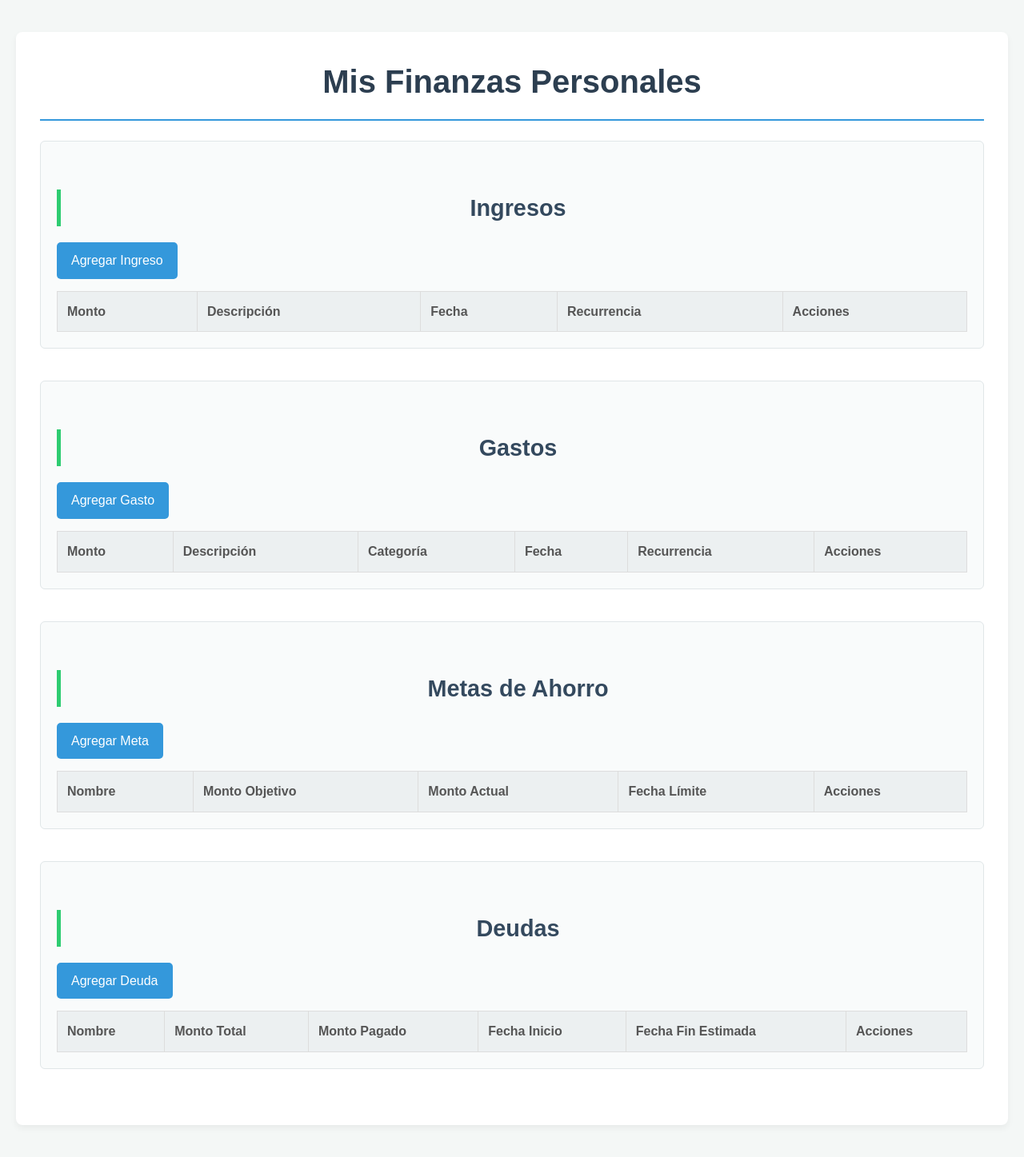
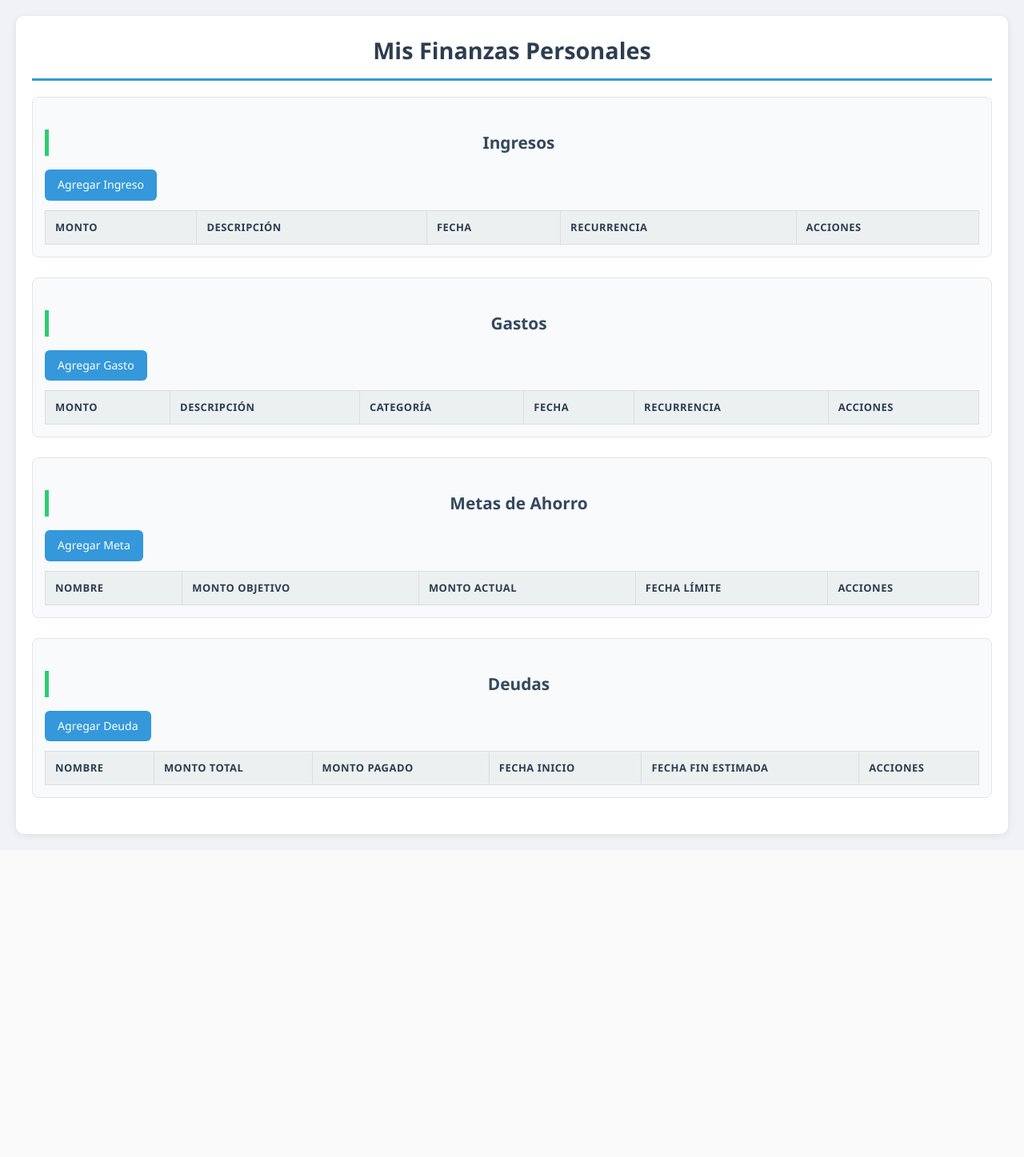
Before and after one commit to reyquiroga24-create/proyecto-finanzas-personales, a Flask app: page / in a window 1280 px wide. Shown: the whole page at 80% size. After the commit the page ends 1049 px from the top, so only its background shows below. Run offline with Flask 3, Linux system fonts and the light colour scheme; data that the repository does not hold is empty.

Commit message:
Mejora visual: tablas proporcionadas, botones y layout responsive

```diff
--- a/app_finanzas/static/style.css
+++ b/app_finanzas/static/style.css
@@ -1,67 +1,84 @@
 body {
-    font-family: 'Arial', sans-serif;
-    background-color: #f4f7f6;
+    font-family: 'Segoe UI', 'Arial', sans-serif;
+    background-color: #f0f2f5;
     color: #333;
     margin: 0;
-    padding: 20px;
+    padding: 10px;
     line-height: 1.6;
 }
 
 .container {
     max-width: 1200px;
-    margin: 20px auto;
+    margin: 10px auto;
     background-color: #ffffff;
-    padding: 30px;
-    border-radius: 8px;
-    box-shadow: 0 4px 8px rgba(0, 0, 0, 0.05);
+    padding: 20px;
+    border-radius: 10px;
+    box-shadow: 0 2px 10px rgba(0, 0, 0, 0.08);
 }
 
 h1, h2 {
     color: #2c3e50;
     text-align: center;
-    margin-bottom: 25px;
+    margin-bottom: 20px;
 }
 
 h1 {
-    font-size: 2.5em;
-    border-bottom: 2px solid #3498db;
-    padding-bottom: 15px;
+    font-size: 1.8em;
+    border-bottom: 3px solid #3498db;
+    padding-bottom: 12px;
     margin-top: 0;
 }
 
 h2 {
-    font-size: 1.8em;
+    font-size: 1.3em;
     color: #34495e;
-    margin-top: 40px;
-    margin-bottom: 20px;
+    margin-top: 25px;
+    margin-bottom: 15px;
     border-left: 5px solid #2ecc71;
-    padding-left: 10px;
+    padding-left: 12px;
 }
 
 .section {
-    margin-bottom: 40px;
-    padding: 20px;
-    background-color: #f9fbfb;
-    border-radius: 6px;
+    margin-bottom: 25px;
+    padding: 15px;
+    background-color: #f8fafb;
+    border-radius: 8px;
     border: 1px solid #e0e6e8;
 }
 
 table {
     width: 100%;
     border-collapse: collapse;
-    margin-top: 15px;
+    margin-top: 10px;
+    font-size: 0.92em;
 }
 
 table th, table td {
     border: 1px solid #ddd;
-    padding: 12px;
+    padding: 10px 12px;
     text-align: left;
+    white-space: nowrap;
 }
 
 table th {
     background-color: #ecf0f1;
-    font-weight: bold;
-    color: #555;
+    font-weight: 600;
+    color: #2c3e50;
+    font-size: 0.88em;
+    text-transform: uppercase;
+    letter-spacing: 0.5px;
+}
+
+table td:first-child {
+    font-weight: 600;
+    color: #27ae60;
+}
+
+table td:nth-child(2) {
+    max-width: 200px;
+    overflow: hidden;
+    text-overflow: ellipsis;
+    white-space: nowrap;
 }
 
 table tr:nth-child(even) {
@@ -69,30 +86,40 @@ table tr:nth-child(even) {
 }
 
 table tr:hover {
-    background-color: #f1f1f1;
+    background-color: #eef2f5;
+}
+
+table td:last-child {
+    text-align: center;
+    min-width: 110px;
 }
 
 .btn {
     display: inline-block;
     background-color: #3498db;
     color: white;
-    padding: 10px 18px;
+    padding: 8px 16px;
     border: none;
-    border-radius: 5px;
+    border-radius: 6px;
     cursor: pointer;
     text-decoration: none;
-    font-size: 1em;
-    margin-right: 10px;
-    transition: background-color 0.3s ease;
+    font-size: 0.88em;
+    font-weight: 500;
+    margin: 2px 4px 2px 0;
+    transition: all 0.2s ease;
+    vertical-align: middle;
 }
 
 .btn:hover {
     background-color: #2980b9;
+    transform: translateY(-1px);
+    box-shadow: 0 2px 6px rgba(0,0,0,0.15);
 }
 
 .btn-sm {
-    padding: 6px 12px;
-    font-size: 0.85em;
+    padding: 5px 10px;
+    font-size: 0.78em;
+    border-radius: 4px;
 }
 
 .btn-danger {
```
Also changed, not shown: other parts of app_finanzas/static/style.css (+76 -20 lines), app_finanzas/finanzas.db (added).
